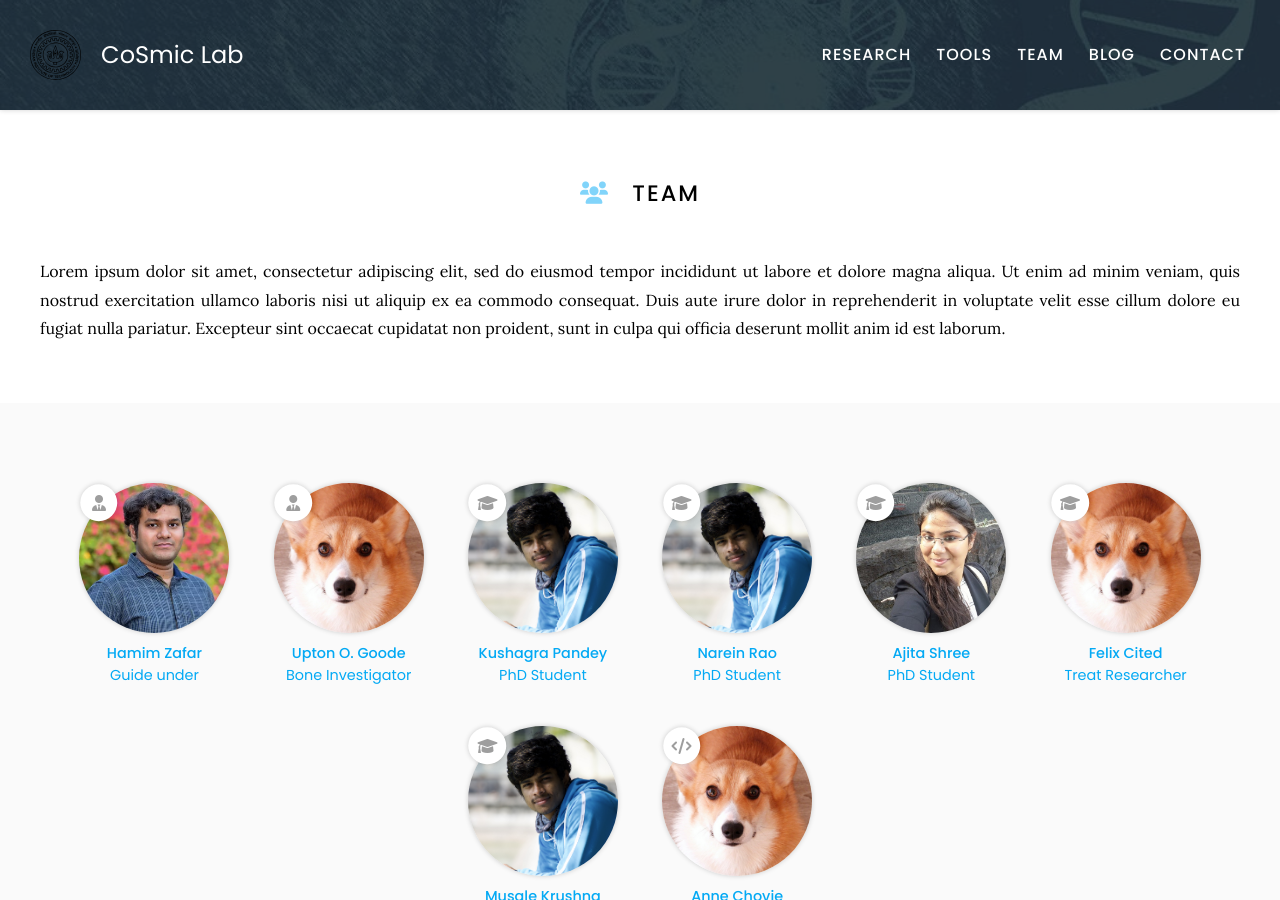
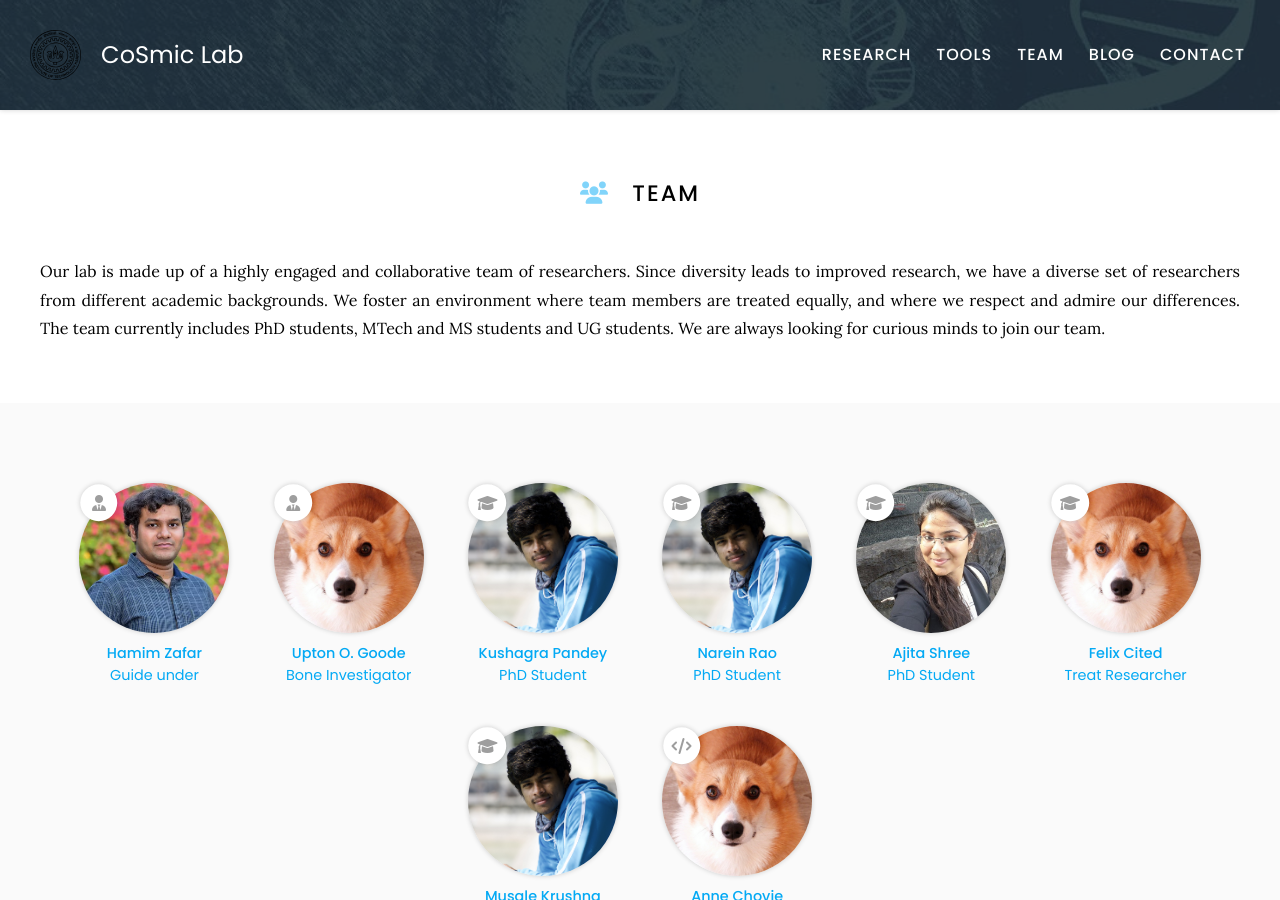
Before and after one commit to krushnapavan9/CoSmic-lab, a Jekyll site: the page built from team/index.md, in a window 1280 px wide and 900 px high. Built offline with Jekyll 4.4.1, drawn with Linux system fonts in a browser that asks for light colours.

Commit message:
Update team file

```diff
--- a/team/index.md
+++ b/team/index.md
@@ -7,10 +7,7 @@ nav:
 
 # <i class="fas fa-users"></i>Team
 
-Lorem ipsum dolor sit amet, consectetur adipiscing elit, sed do eiusmod tempor incididunt ut labore et dolore magna aliqua.
-Ut enim ad minim veniam, quis nostrud exercitation ullamco laboris nisi ut aliquip ex ea commodo consequat.
-Duis aute irure dolor in reprehenderit in voluptate velit esse cillum dolore eu fugiat nulla pariatur.
-Excepteur sint occaecat cupidatat non proident, sunt in culpa qui officia deserunt mollit anim id est laborum.
+Our lab is made up of a highly engaged and collaborative team of researchers. Since diversity leads to improved research, we have a diverse set of researchers from different academic backgrounds. We foster an environment where team members are treated equally, and where we respect and admire our differences. The team currently includes PhD students, MTech and MS students and UG students. We are always looking for curious minds to join our team.
 
 {% include section.html %}
 
```
